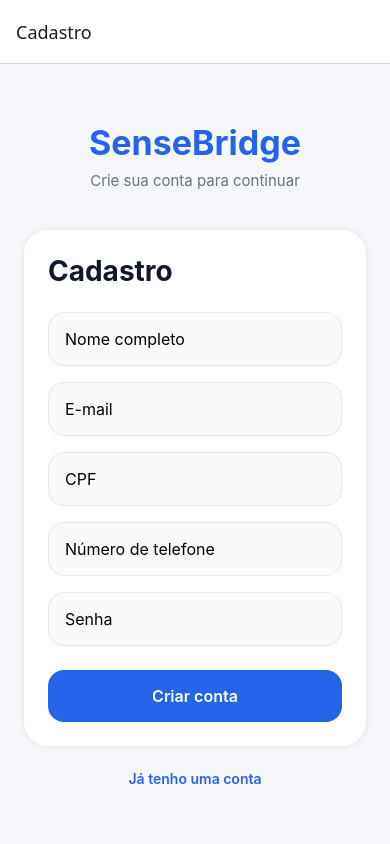
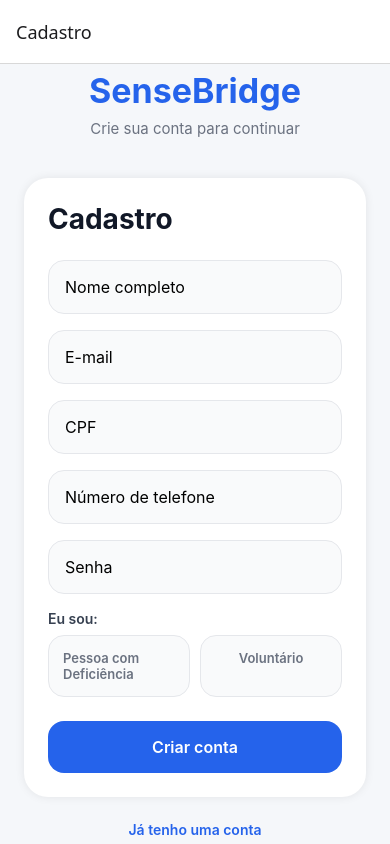
Before and after one commit to mariabeckerzzz/SenseBridgee, a React Native app in the folder frontend/: screen /Cadastro in a window 390 px wide. Built offline with nearby package versions, Linux system fonts and the light colour scheme.

Commit message:
Adiciona seletor de tipo de usuário no cadastro

```diff
--- a/frontend/screens/cadastro.js
+++ b/frontend/screens/cadastro.js
@@ -8,6 +8,7 @@ export default function Cadastro({ navigation }) {
   const [senha, setSenha] = useState('');
   const [cpf, setCpf] = useState('');
   const [numero, setNumero] = useState('');
+  const [tipoUsuario, setTipoUsuario] = useState('');
 
   function formatarCpf(texto) {
     const numeros = texto.replace(/\D/g, '').slice(0, 11);
@@ -25,13 +26,18 @@ export default function Cadastro({ navigation }) {
   }
 
   async function cadastrarUsuario() {
+    if (!tipoUsuario) {
+      Alert.alert('Atenção', 'Selecione se você é PCD ou Voluntário');
+      return;
+    }
+
     try {
       const resposta = await fetch('http://192.168.56.1:3000/usuarios', {
         method: 'POST',
         headers: {
           'Content-Type': 'application/json',
         },
-        body: JSON.stringify({ nome, email, senha, cpf, numero }),
+        body: JSON.stringify({ nome, email, senha, cpf, numero, tipo_usuario: tipoUsuario }),
       });
 
       const dados = await resposta.json();
@@ -43,6 +49,7 @@ export default function Cadastro({ navigation }) {
       setSenha('');
       setCpf('');
       setNumero('');
+      setTipoUsuario('');
     } catch (erro) {
       Alert.alert('Erro ao cadastrar usuário');
     }
@@ -101,6 +108,39 @@ export default function Cadastro({ navigation }) {
           onChangeText={setSenha}
           secureTextEntry
         />
+
+        <Text style={styles.label}>Eu sou:</Text>
+        <View style={styles.seletorContainer}>
+          <TouchableOpacity
+            style={[
+              styles.opcaoTipo,
+              tipoUsuario === 'pcd' && styles.opcaoTipoSelecionada
+            ]}
+            onPress={() => setTipoUsuario('pcd')}
+          >
+            <Text style={[
+              styles.opcaoTipoTexto,
+              tipoUsuario === 'pcd' && styles.opcaoTipoTextoSelecionado
+            ]}>
+              Pessoa com Deficiência
+            </Text>
+          </TouchableOpacity>
+
+          <TouchableOpacity
+            style={[
+              styles.opcaoTipo,
+              tipoUsuario === 'voluntario' && styles.opcaoTipoSelecionada
+            ]}
+            onPress={() => setTipoUsuario('voluntario')}
+          >
+            <Text style={[
+              styles.opcaoTipoTexto,
+              tipoUsuario === 'voluntario' && styles.opcaoTipoTextoSelecionado
+            ]}>
+              Voluntário
+            </Text>
+          </TouchableOpacity>
+        </View>
 
         <TouchableOpacity
           style={styles.botao}
@@ -185,5 +225,37 @@ const styles = StyleSheet.create({
     marginTop: 24,
     color: '#2563EB',
     fontWeight: '600'
-  }
+  },
+  label: {
+    fontSize: 14,
+    color: '#374151',
+    fontWeight: '600',
+    marginBottom: 8
+  },
+  seletorContainer: {
+    flexDirection: 'row',
+    gap: 10,
+    marginBottom: 16
+  },
+  opcaoTipo: {
+    flex: 1,
+    borderWidth: 1,
+    borderColor: '#E5E7EB',
+    borderRadius: 16,
+    padding: 14,
+    alignItems: 'center',
+    backgroundColor: '#F9FAFB'
+  },
+  opcaoTipoSelecionada: {
+    borderColor: '#2563EB',
+    backgroundColor: '#EFF6FF'
+  },
+  opcaoTipoTexto: {
+    color: '#6B7280',
+    fontWeight: '600',
+    fontSize: 13
+  },
+  opcaoTipoTextoSelecionado: {
+    color: '#2563EB'
+  },
 });
--- a/frontend/screens/login.js
+++ b/frontend/screens/login.js
@@ -30,6 +30,7 @@ export default function Login({ navigation }) {
                 email: dados.data.email,
                 cpf: dados.data.cpf,
                 numero: dados.data.numero,
+                tipo_usuario: dados.data.tipo_usuario,
               });
 
               Alert.alert('Sucesso', 'Login realizado com sucesso');
```
Also changed, not shown: 1 other file (tests, documents, lock files or other folders).
